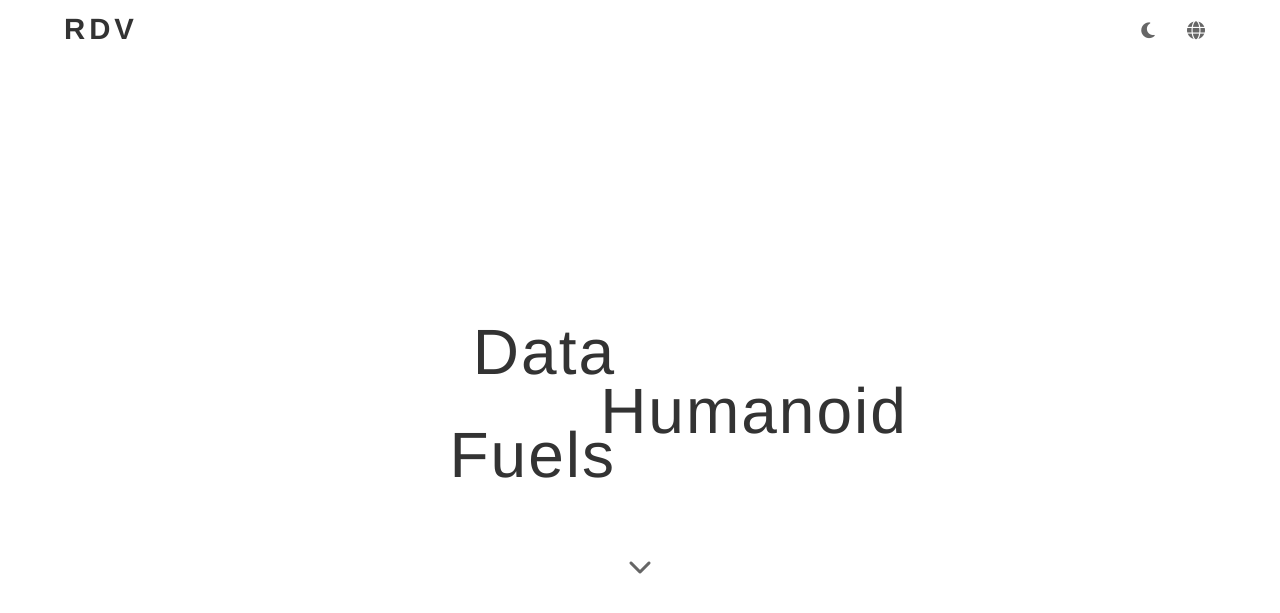
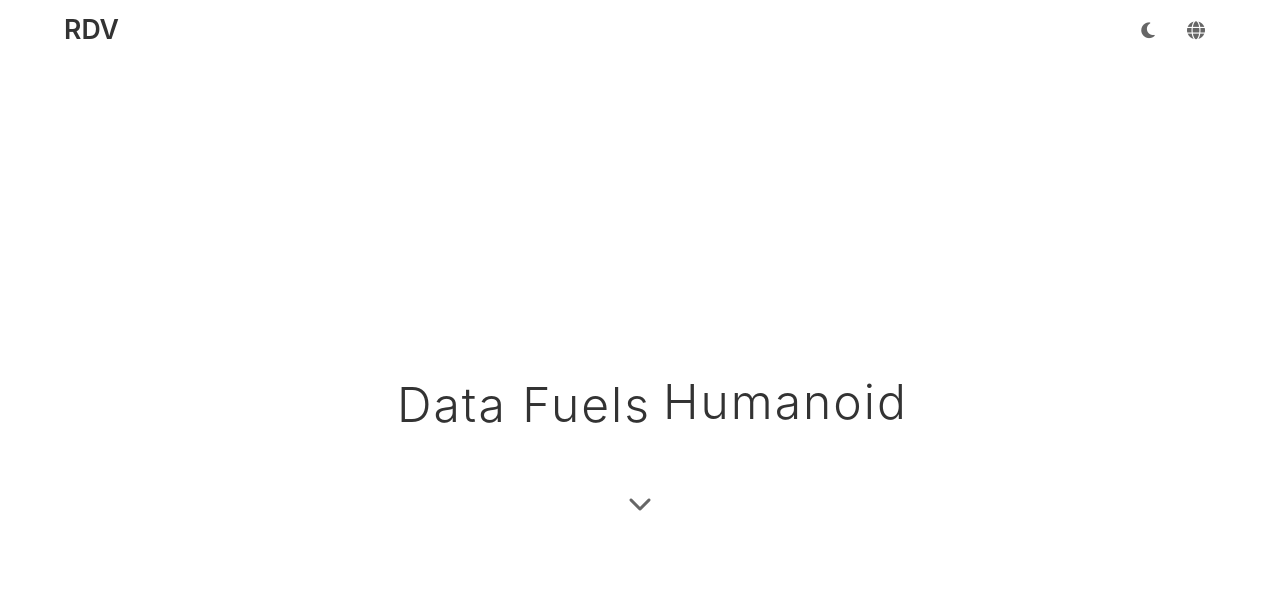
Before and after one commit to red-pencil/datapage, a Jekyll site: the page built from index.html, in a window 1280 px wide and 900 px high. Shown: the top 613 px of the window. Built offline with Jekyll 4.4.1, drawn with Linux system fonts in a browser that asks for light colours.

Commit message:
fix center title

```diff
--- a/_includes/hero.html
+++ b/_includes/hero.html
@@ -1,14 +1,10 @@
 <section class="hero" id="hero">
   <div class="hero-content">
     <h1 class="hero-title" id="hero-title">
-      <span class="title-left">
-        <span class="hero-fixed">Data Fuels</span>
-      </span>
-      <span class="title-right">
-        <span class="word-carousel">
-          <span class="word active">Physical AI</span>
-          <span class="word inactive">Embodied AI</span>
-        </span>
+      <span class="hero-fixed">Data Fuels</span>
+      <span class="word-carousel">
+        <span class="word active">Physical AI</span>
+        <span class="word inactive">Embodied AI</span>
       </span>
     </h1>
     <div class="hero-arrow" id="hero-arrow" title="Scroll Down">
--- a/assets/css/style.css
+++ b/assets/css/style.css
@@ -37,7 +37,7 @@ html {
 }
 
 body {
-  font-family: 'Helvetica Neue', Helvetica, Arial, sans-serif;
+  font-family: -apple-system, BlinkMacSystemFont, "Segoe UI", Roboto, Oxygen, Ubuntu, Cantarell, "Fira Sans", "Droid Sans", "Helvetica Neue", sans-serif;
   background: var(--bg-white);
   color: var(--text-primary);
   line-height: 1.6;
@@ -67,12 +67,11 @@ body {
 }
 
 .logo {
-  font-size: 22pt;
-  font-weight: 900;
+  font-size: 20pt;
+  font-weight: 600;
   color: var(--text-primary);
   text-decoration: none;
-  letter-spacing: 4px;
-  font-family: 'Helvetica Neue', Helvetica, Arial, sans-serif;
+  letter-spacing: 0px;
   text-transform: uppercase;
 }
 
@@ -205,80 +204,63 @@ main {
 }
 
 .hero-content {
-  max-width: 100%;
+  max-width: 90%;
   padding: 0 20px;
+  white-space: nowrap;
 }
 
 .hero-title {
-  font-size: clamp(32px, 8vw, 64px);
+  font-size: clamp(32px, 6vw, 48px);
   font-weight: 300;
   letter-spacing: 2px;
   margin-bottom: 32px;
   color: var(--text-primary);
-  display: table;
-  width: auto;
-  max-width: 100%;
-  table-layout: fixed;
+  display: flex;
+  justify-content: center;
+  align-items: baseline;
+  gap: 12px;
 }
 
-.title-left {
-  display: table-cell;
-  width: 50%;
+.hero-fixed {
+  display: inline-block;
   text-align: right;
-  padding-right: 24px;
-  vertical-align: middle;
+  min-width: 140px;
 }
 
-.title-right {
-  display: table-cell;
-  width: 50%;
-  text-align: left;
-  padding-left: 24px;
-  vertical-align: middle;
-}
-
-/* Word Carousel */
 .word-carousel {
   display: inline-block;
   position: relative;
-  min-width: 50px;
-  width: 180px;
-  height: 1.5em;
-  vertical-align: middle;
-  overflow: visible;
-  text-align: center;
+  text-align: left;
+  min-width: 220px;
+  height: 1.2em;
 }
 
 .word-carousel .word {
+  display: inline-block;
   position: absolute;
-  left: 50%;
-  transform: translateX(-50%) translateY(0);
-  white-space: nowrap;
+  left: 0;
+  width: 220px;
+  text-align: left;
   transition: all 0.5s ease;
 }
 
 .word-carousel .word.active {
+  transform: translateY(0);
   opacity: 1;
-  transform: translateX(-50%) translateY(0);
 }
 
 .word-carousel .word.inactive {
-  opacity: 0;
-  transform: translateX(-50%) translateY(-100%);
-}
-
-.word-carousel .word.slide-up {
-  transform: translateX(-50%) translateY(100%);
+  transform: translateY(-100%);
   opacity: 0;
 }
 
-.word-carousel .word.slide-down {
-  transform: translateX(-50%) translateY(-100%);
+.word-carousel .word.slide-out {
+  transform: translateY(100%);
   opacity: 0;
 }
 
-.word-carousel .word.slide-down.active {
-  transform: translateX(-50%) translateY(0);
+.word-carousel .word.slide-in {
+  transform: translateY(0);
   opacity: 1;
 }
 
@@ -415,7 +397,6 @@ main {
 
   .hero-content {
     padding: 0 16px;
-    max-width: 100%;
   }
 
   .hero-title {
@@ -423,67 +404,26 @@ main {
     display: flex;
     flex-direction: column;
     align-items: center;
-    justify-content: center;
-    width: auto;
-  }
-
-  .title-left,
-  .title-right {
-    display: block;
-    width: 100%;
-    text-align: center;
-    padding: 0;
-  }
-
-  .title-left {
-    margin-bottom: 8px;
-  }
-
-  .title-right {
-    padding-left: 0;
   }
 
   .hero-fixed {
     display: inline-block;
+    width: auto;
     text-align: center;
-    padding-right: 0;
-    white-space: nowrap;
   }
 
   .word-carousel {
-    min-width: 50px;
-    width: 160px;
+    display: inline-block;
+    position: relative;
+    width: 150px;
     text-align: center;
-    position: relative;
-    display: inline-block;
   }
 
   .word-carousel .word {
-    left: 50%;
-    transform: translateX(-50%) translateY(0);
+    position: static;
+    width: auto;
     text-align: center;
-  }
-
-  .hero-cta {
-    padding: 12px 32px;
-    font-size: 14px;
-  }
-
-  .products {
-    padding: 48px 24px;
-  }
-
-  .product-item {
-    padding: 32px 0;
-  }
-
-  .product-title {
-    font-size: 20px;
-  }
-
-  .lang-switch {
-    font-size: 13px;
-    padding: 6px 10px;
+    transform: none;
   }
 }
 
--- a/assets/js/main.js
+++ b/assets/js/main.js
@@ -196,19 +196,18 @@ function rotateWord() {
     nextEl.textContent = words[nextIndex];
 
     currentEl.classList.remove('active');
-    currentEl.classList.add('slide-up');
+    currentEl.classList.add('slide-out');
 
-    nextEl.classList.add('slide-down');
+    nextEl.classList.remove('inactive');
+    nextEl.classList.add('slide-in');
 
     setTimeout(function() {
-      nextEl.classList.remove('slide-down');
-      nextEl.classList.remove('inactive');
+      currentEl.classList.remove('slide-out');
+      currentEl.classList.add('inactive');
+
+      nextEl.classList.remove('slide-in');
       nextEl.classList.add('active');
-    }, 50);
 
-    setTimeout(function() {
-      currentEl.classList.remove('slide-up');
-      currentEl.classList.add('inactive');
       wordIndex = nextIndex;
     }, 500);
   }
```
Also changed, not shown: 4 other files.
